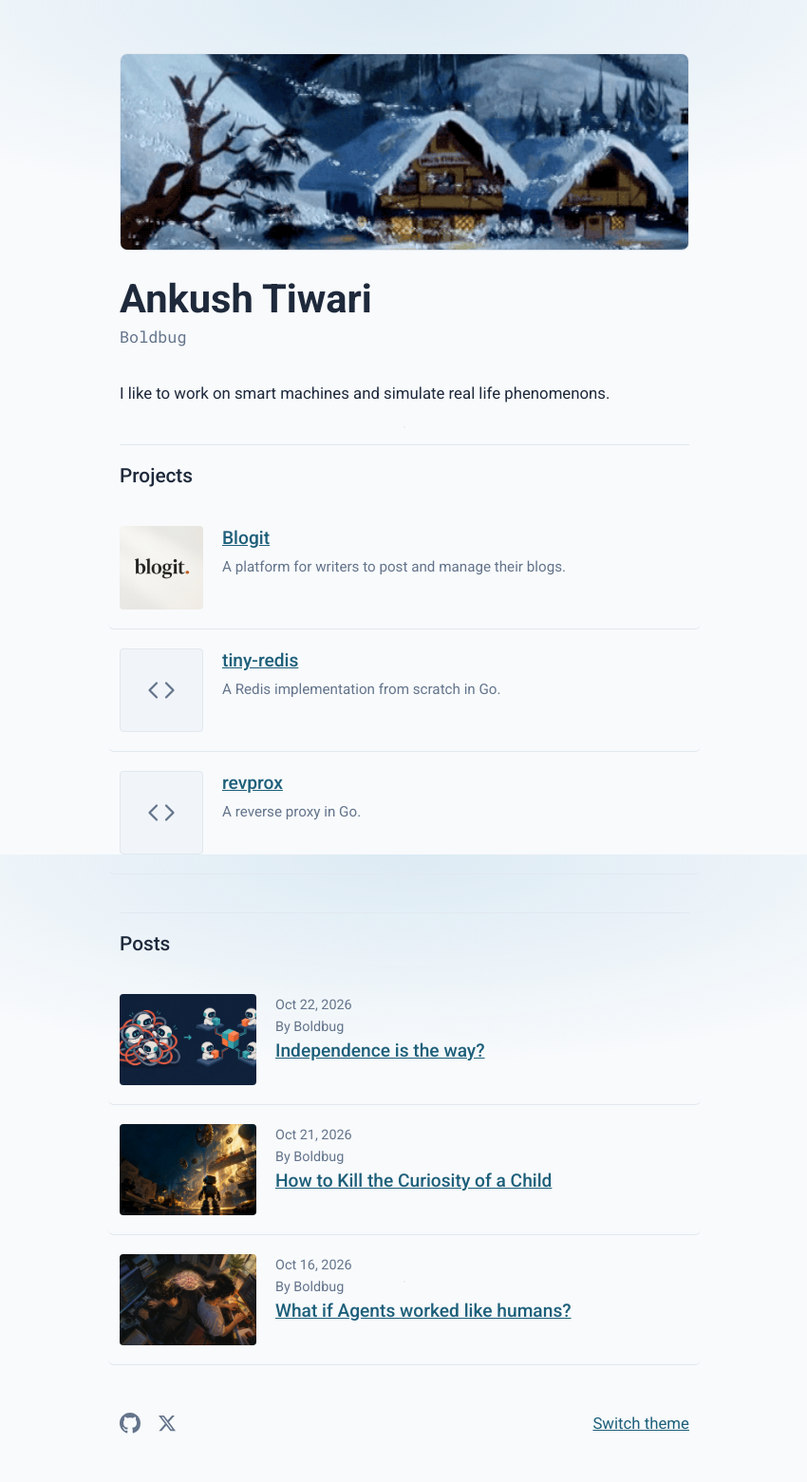
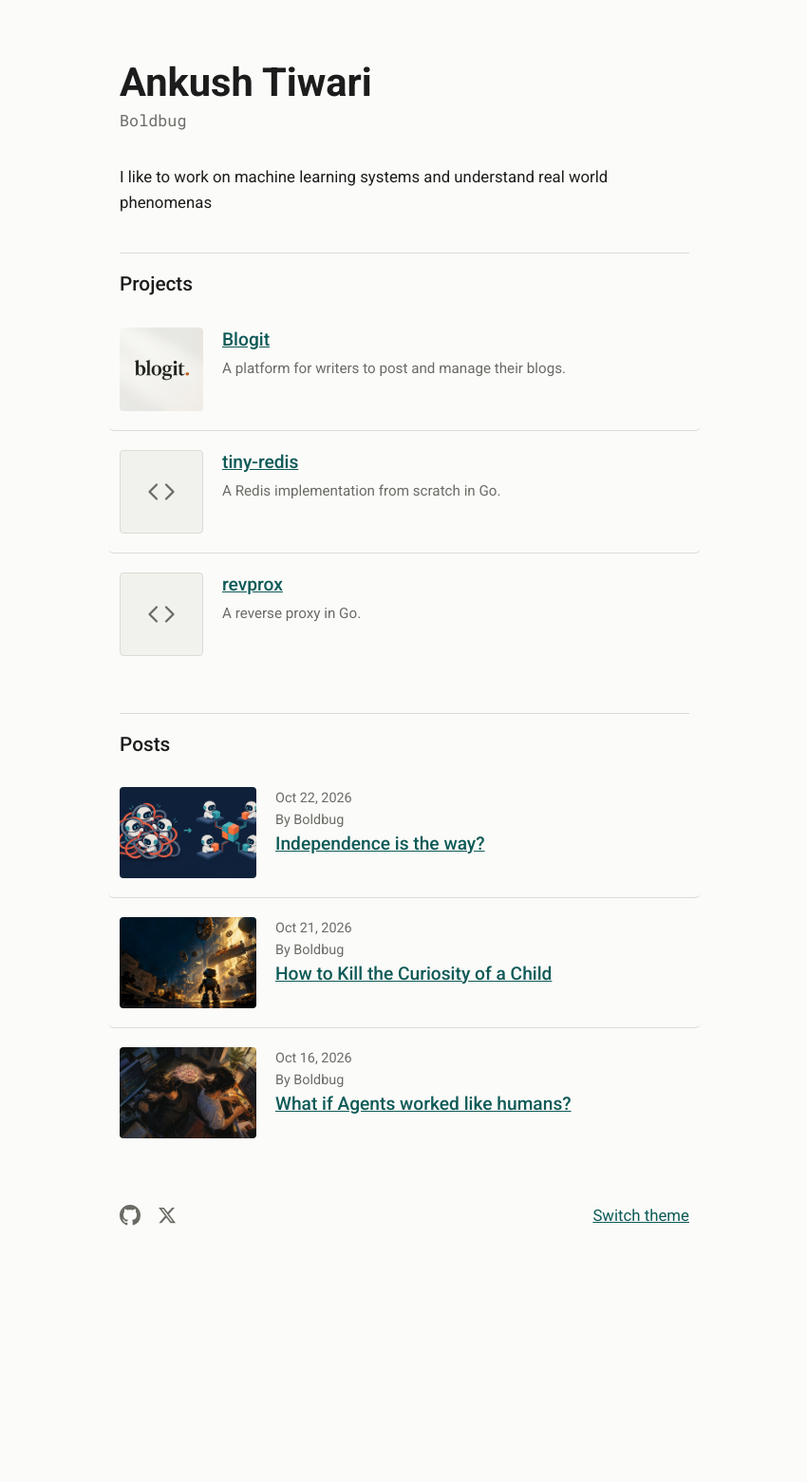
Before and after one commit to boldbug1/boldbug1.github.io, a Jekyll site: the page built from index.html, in a window 1280 px wide. Shown: the whole page at 95% size, without its empty margins (214-1064 px from the left). Built offline with Jekyll 4.4.1, drawn with Linux system fonts in a browser that asks for light colours; after the commit the page ends 1342 px from its top, so only the background shows below that.

Commit message:
support system default theme, fix project divider, remove banner and glow

```diff
--- a/_layouts/default.html
+++ b/_layouts/default.html
@@ -1,5 +1,5 @@
 <!DOCTYPE html>
-<html lang="en" data-theme="light">
+<html lang="en">
 <head>
   <meta charset="utf-8">
   <meta name="viewport" content="width=device-width, initial-scale=1">
@@ -12,7 +12,12 @@
   <script>
     try {
       var saved = localStorage.getItem("theme");
-      if (saved) document.documentElement.dataset.theme = saved;
+      if (saved) {
+        document.documentElement.dataset.theme = saved;
+      } else {
+        var prefersDark = window.matchMedia && window.matchMedia("(prefers-color-scheme: dark)").matches;
+        document.documentElement.dataset.theme = prefersDark ? "dark" : "light";
+      }
     } catch (e) {}
   </script>
   <link rel="stylesheet" href="/style.css">
@@ -31,12 +36,24 @@
     <button id="theme-toggle" type="button">Switch theme</button>
   </footer>
   <script>
+    function getTheme() {
+      return document.documentElement.dataset.theme ||
+        (window.matchMedia && window.matchMedia("(prefers-color-scheme: dark)").matches ? "dark" : "light");
+    }
+
     document.getElementById("theme-toggle").addEventListener("click", function () {
-      var root = document.documentElement;
-      var next = root.dataset.theme === "dark" ? "light" : "dark";
-      root.dataset.theme = next;
+      var next = getTheme() === "dark" ? "light" : "dark";
+      document.documentElement.dataset.theme = next;
       try { localStorage.setItem("theme", next); } catch (e) {}
     });
+
+    if (window.matchMedia) {
+      window.matchMedia("(prefers-color-scheme: dark)").addEventListener("change", function (e) {
+        if (!localStorage.getItem("theme")) {
+          document.documentElement.dataset.theme = e.matches ? "dark" : "light";
+        }
+      });
+    }
   </script>
 </body>
 </html>
--- a/index.html
+++ b/index.html
@@ -2,14 +2,11 @@
 layout: default
 ---
 <header>
-  <div class="hero-banner-container">
-    <img class="hero-banner" src="/assets/images/winter-banner.gif" alt="Winter Banner">
-  </div>
   <h1>Ankush Tiwari</h1>
   <p class="handle">Boldbug</p>
 </header>
 
-<p>I like to work on smart machines and simulate real life phenomenons.</p>
+<p>I like to work on machine learning systems and understand real world phenomenas</p>
 
 <h2>Projects</h2>
 <ul class="cards">
--- a/style.css
+++ b/style.css
@@ -1,40 +1,54 @@
 :root {
-  --bg: #f8fafc;
-  --ink: #1e293b;
-  --muted: #64748b;
-  --link: #1d5f7a;
-  --rule: #e2e8f0;
-  --img1: #cbd5e1;
-  --codebg: #f1f5f9;
-  --grid-dot: rgba(30, 41, 59, 0.05);
-  --ambient-glow: radial-gradient(ellipse 75% 35% at 50% 0%, rgba(186, 215, 233, 0.45), transparent 70%);
-  --card-hover: rgba(29, 95, 122, 0.035);
+  --bg: #fbfbf9;
+  --ink: #1c1c1c;
+  --muted: #6b6b66;
+  --link: #0e5a57;
+  --rule: #dcdcd6;
+  --img1: #c9d3d2;
+  --codebg: #f1f1ed;
+  --card-hover: rgba(0, 0, 0, 0.025);
+}
+
+@media (prefers-color-scheme: dark) {
+  :root:not([data-theme="light"]) {
+    --bg: #161616;
+    --ink: #e8e8e4;
+    --muted: #9a9a94;
+    --link: #6fc3bd;
+    --rule: #333;
+    --img1: #2c3636;
+    --codebg: #1f1f1f;
+    --card-hover: rgba(255, 255, 255, 0.035);
+  }
 }
 
 :root[data-theme="dark"] {
-  --bg: #0b0f14;
-  --ink: #e2e8f0;
-  --muted: #8899a6;
-  --link: #7dd3fc;
-  --rule: #1e2630;
-  --img1: #16202a;
-  --codebg: #131920;
-  --grid-dot: rgba(125, 211, 252, 0.055);
-  --ambient-glow: radial-gradient(ellipse 80% 40% at 50% 0%, rgba(56, 189, 248, 0.12), transparent 70%);
-  --card-hover: rgba(125, 211, 252, 0.04);
+  --bg: #161616;
+  --ink: #e8e8e4;
+  --muted: #9a9a94;
+  --link: #6fc3bd;
+  --rule: #333;
+  --img1: #2c3636;
+  --codebg: #1f1f1f;
+  --card-hover: rgba(255, 255, 255, 0.035);
+}
+
+:root[data-theme="light"] {
+  --bg: #fbfbf9;
+  --ink: #1c1c1c;
+  --muted: #6b6b66;
+  --link: #0e5a57;
+  --rule: #dcdcd6;
+  --img1: #c9d3d2;
+  --codebg: #f1f1ed;
+  --card-hover: rgba(0, 0, 0, 0.025);
 }
 
 * { box-sizing: border-box; }
 
 body {
   margin: 0;
-  background-color: var(--bg);
-  background-image:
-    var(--ambient-glow),
-    radial-gradient(var(--grid-dot) 1px, transparent 1px);
-  background-size: 100% 500px, 24px 24px;
-  background-repeat: no-repeat, repeat;
-  background-attachment: scroll, fixed;
+  background: var(--bg);
   color: var(--ink);
   font-family: Roboto, system-ui, sans-serif;
   font-size: 1.05rem;
@@ -47,7 +61,7 @@ main, footer {
   padding: 0 1.25rem;
 }
 
-main { padding-top: 3.5rem; }
+main { padding-top: 4rem; }
 
 h1 { font-size: 2.6rem; line-height: 1.1; margin: 0; font-weight: 700; }
 
@@ -57,26 +71,6 @@ h2 {
   margin: 2.5rem 0 1rem;
   padding-top: 1rem;
   border-top: 1px solid var(--rule);
-}
-
-/* Hero Banner */
-.hero-banner-container {
-  width: 100%;
-  height: 13rem;
-  border-radius: 8px;
-  overflow: hidden;
-  margin-bottom: 1.75rem;
-  border: 1px solid var(--rule);
-  position: relative;
-  background: var(--codebg);
-}
-
-.hero-banner {
-  width: 100%;
-  height: 100%;
-  object-fit: cover;
-  object-position: center 40%;
-  display: block;
 }
 
 .handle {
@@ -100,6 +94,8 @@ a:focus-visible, button:focus-visible { outline: 2px solid var(--link); outline-
   border-radius: 6px;
   transition: background-color 0.15s ease;
 }
+.card:first-child { padding-top: 0.75rem; }
+.card:last-child { border-bottom: none; }
 .card:hover {
   background-color: var(--card-hover);
 }
```
Also changed, not shown: assets/images/winter-banner.gif (deleted).
